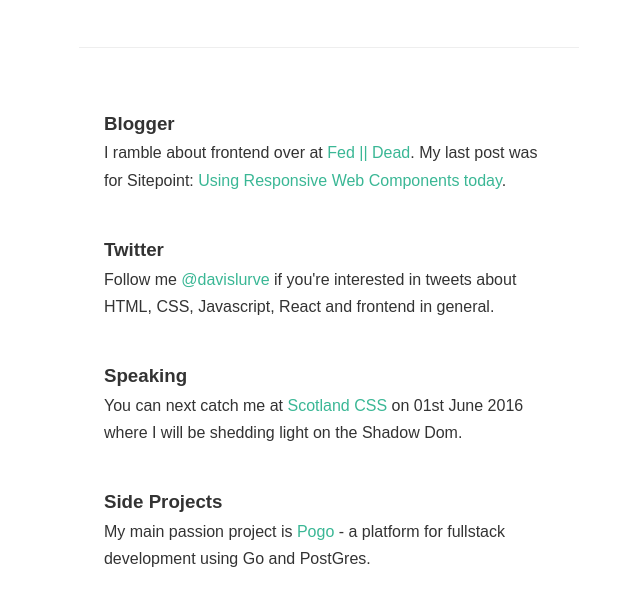
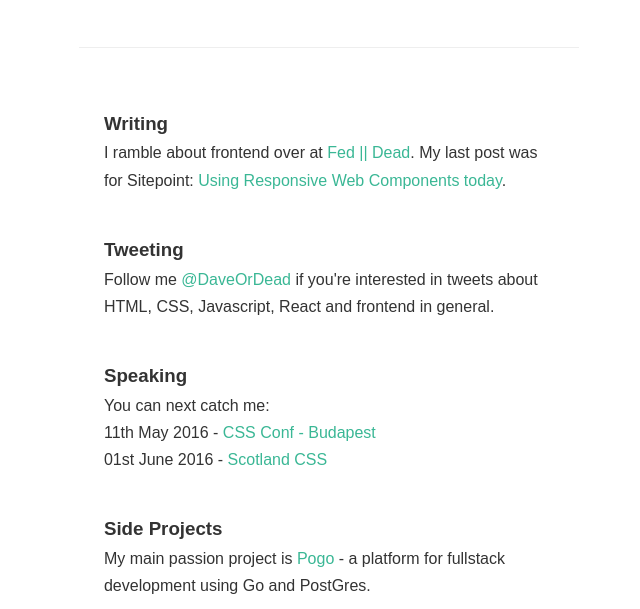
Before and after one commit to DaveOrDead/davidberner, a website: page index.html in a window 1280 px wide. Shown: the part 159-768 px from the top of the page, without its empty margins (311-951 px from the left). Drawn offline with Linux system fonts and the light colour scheme.

Commit message:
Update text, talks and twitter handle

```diff
--- a/index.html
+++ b/index.html
@@ -26,7 +26,7 @@
                 <li class="l-grid__item">
                     <div class="c-card">
 
-                        <h3 class="c-card__title">Blogger</h3>
+                        <h3 class="c-card__title">Writing</h3>
 
                         <p class="c-card__summary">I ramble about frontend over at <a href="http://fedordead.com" title="Frontend Development Blog">Fed || Dead</a>. My last post was for Sitepoint: <a href="http://www.sitepoint.com/responsive-web-components">Using Responsive Web Components today</a>.</p>
 
@@ -35,9 +35,9 @@
                 <li class="l-grid__item" title="Follow me on Twitter">
                     <div class="c-card">
 
-                        <h3 class="c-card__title">Twitter</h3>
+                        <h3 class="c-card__title">Tweeting</h3>
 
-                        <p class="c-card__summary">Follow me <a href="https://twitter.com/davislurve" >@davislurve</a> if you're interested in tweets about HTML, CSS, Javascript, React and frontend in general.</p>
+                        <p class="c-card__summary">Follow me <a href="https://twitter.com/DaveOrDead" >@DaveOrDead</a> if you're interested in tweets about HTML, CSS, Javascript, React and frontend in general.</p>
 
                     </div>
                 </li>
@@ -46,8 +46,11 @@
 
                         <h3 class="c-card__title">Speaking</h3>
 
-                        <p class="c-card__summary">You can next catch me at <a href="http://scotlandcss.com/">Scotland CSS</a> on 01st June 2016 where I will be shedding light on the Shadow Dom.</p>
-
+                        <p class="c-card__summary">You can next catch me:</p>
+                        <ul>
+                        	<li>11th May 2016 - <a href="http://cssconfbp.rocks/">CSS Conf - Budapest</a></li>
+                        	<li>01st June 2016 - <a href="http://scotlandcss.com/">Scotland CSS</a></li>
+                        </ul>
                     </div>
                 </li>
                 <li class="l-grid__item">
```
